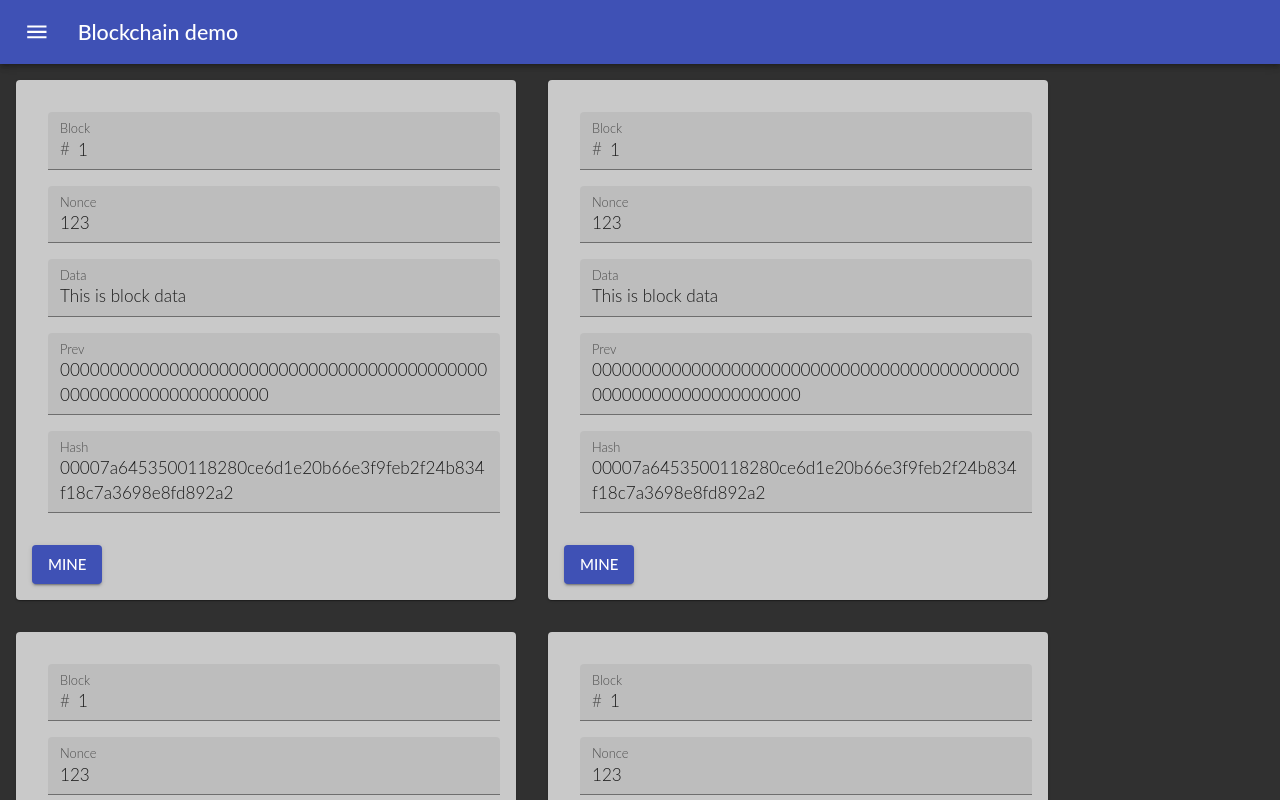
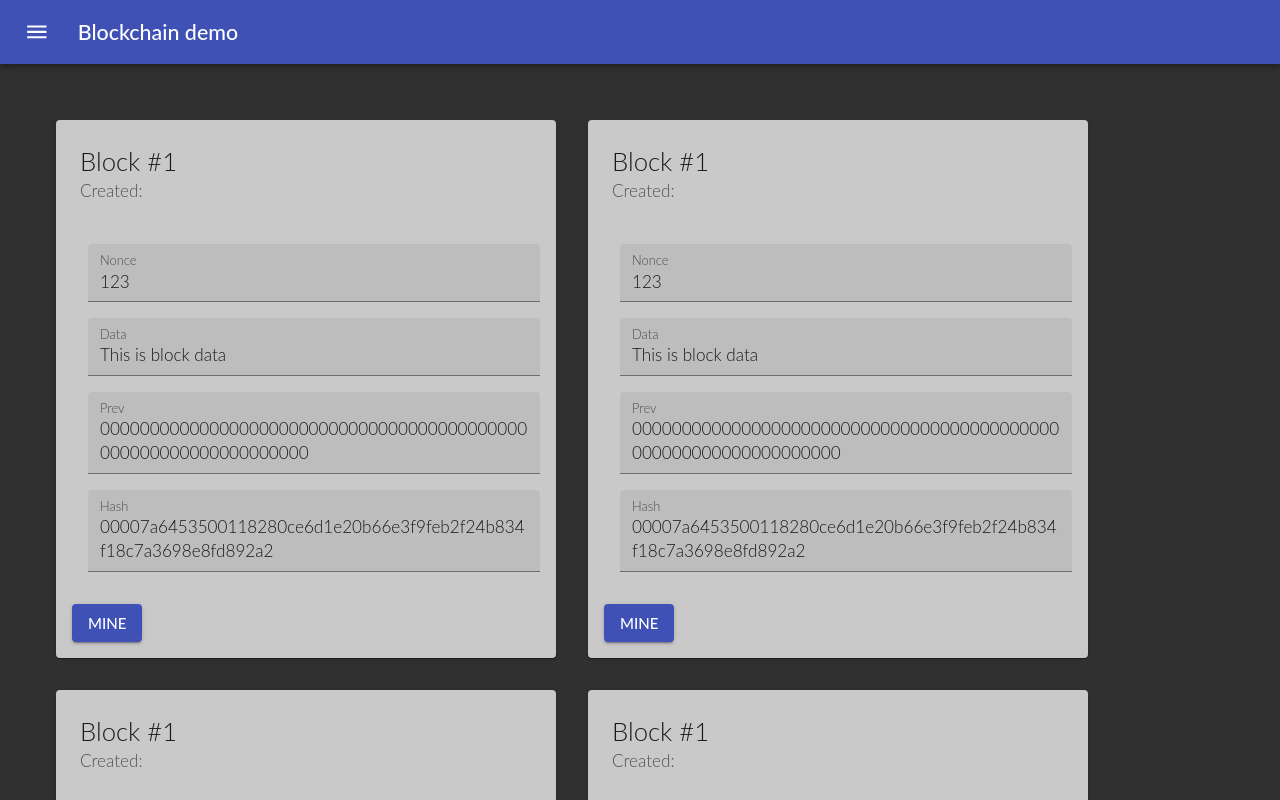
Before and after one commit to barto14753/blockchain-demo, a React (Create React App) app in the folder blockchain-demo/: page / in a window 1280 px wide. Shown: the top 800 px of the page. Built offline with nearby package versions, Linux system fonts and the light colour scheme.

Commit message:
Update block

```diff
--- a/blockchain-demo/src/components/Block.jsx
+++ b/blockchain-demo/src/components/Block.jsx
@@ -5,27 +5,26 @@ import CardContent from "@mui/material/CardContent";
 import Button from "@mui/material/Button";
 import {
 	Box,
+	CardHeader,
 	FilledInput,
 	FormControl,
-	InputAdornment,
 	InputLabel,
 } from "@mui/material";
 
 export default function Block() {
+	const valid = true;
 	return (
 		<Box sx={{ p: 2 }}>
-			<Card sx={{ width: 500, minHeight: 500, p: 1 }}>
+			<Card
+				sx={{
+					width: 500,
+					minHeight: 500,
+					p: 1,
+					background: valid ? "#C9C9C9" : "#ef5350",
+				}}
+			>
+				<CardHeader title="Block #1" subheader="Created: " />
 				<CardContent>
-					<FormControl fullWidth sx={{ m: 1 }} variant="filled">
-						<InputLabel>Block</InputLabel>
-						<FilledInput
-							id="block-fill"
-							defaultValue={1}
-							startAdornment={
-								<InputAdornment position="start">#</InputAdornment>
-							}
-						/>
-					</FormControl>
 					<FormControl fullWidth sx={{ m: 1 }} variant="filled">
 						<InputLabel>Nonce</InputLabel>
 						<FilledInput id="nonce" defaultValue={123} />
--- a/blockchain-demo/src/components/Blockchain.jsx
+++ b/blockchain-demo/src/components/Blockchain.jsx
@@ -4,8 +4,7 @@ import Block from "./Block";
 
 export default function Blockchain() {
 	return (
-		<Box sx={{ display: "flex", flexWrap: "wrap" }}>
-			<Block />
+		<Box sx={{ display: "flex", flexWrap: "wrap", p: 5 }}>
 			<Block />
 			<Block />
 			<Block />
```
